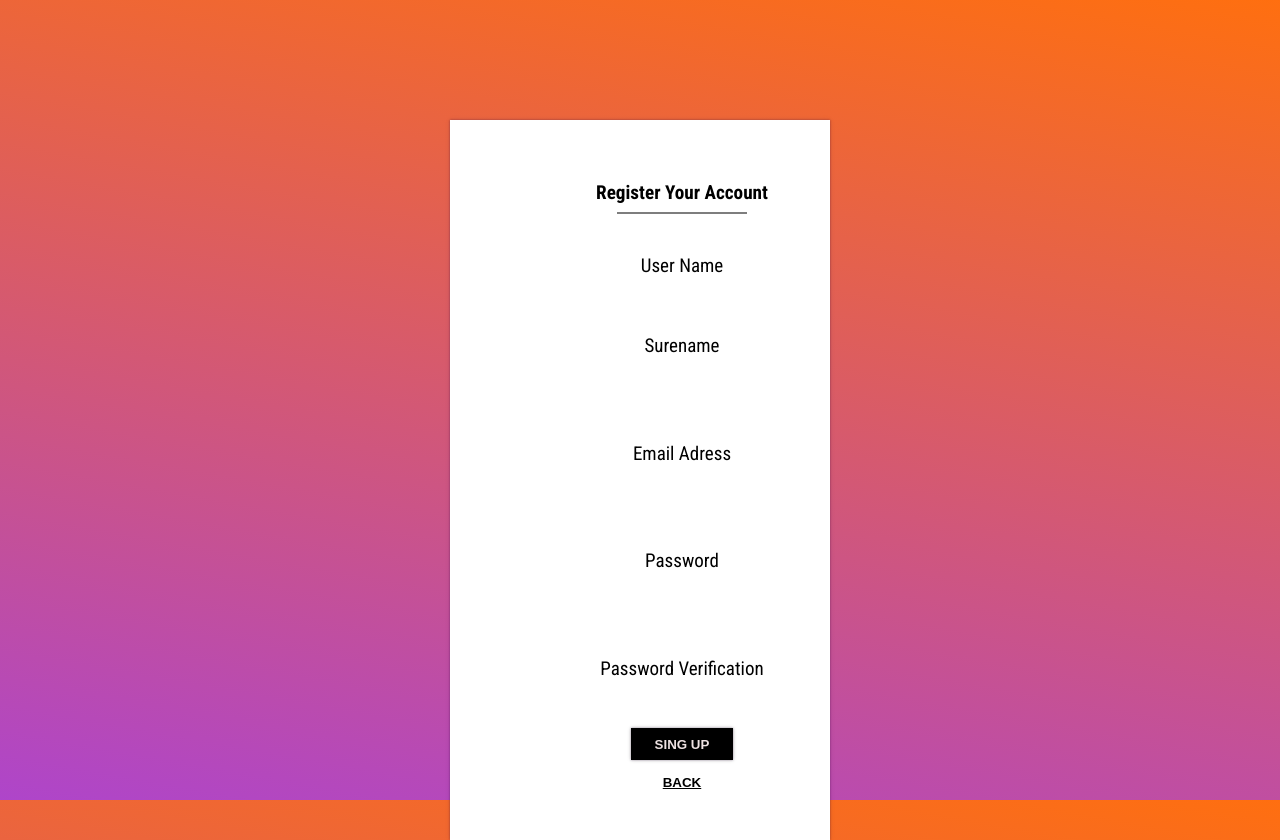
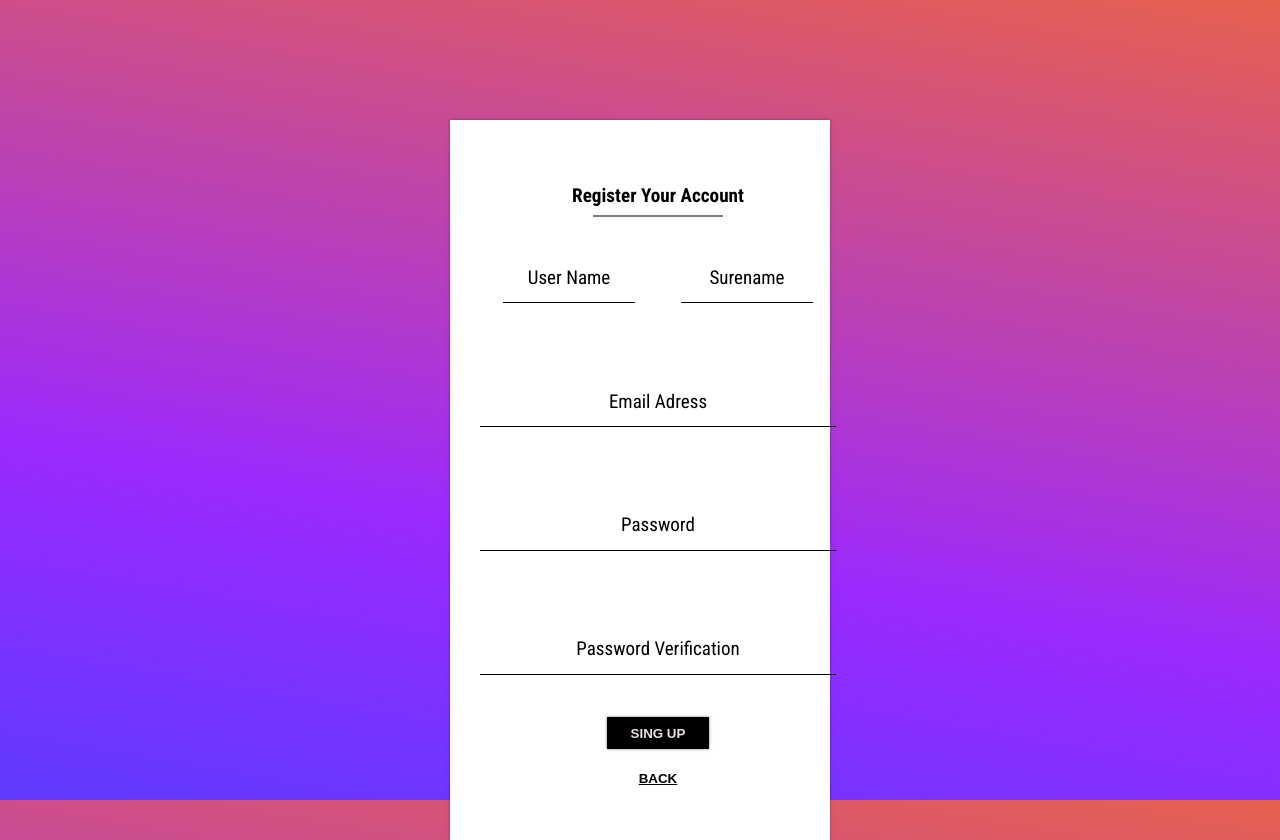
Before and after one commit to Jirijancik/SPlatform, a React (Create React App) app: page / in a window 1280 px wide. Both pictures are taken after a click on the button "SIGN IN". Built offline with nearby package versions, Linux system fonts and the light colour scheme.

Commit message:
small-css

```diff
--- a/src/App.css
+++ b/src/App.css
@@ -4,11 +4,11 @@ html{
 }
 
 body{
-    background: linear-gradient(10deg, #9d3cf2 0%,#ff6f0f 100%);
-    background-size: 200%;
+    background: linear-gradient(10deg,#3845ff 0%, #9b29ff 40%,#ff7315 100%);
+    background-size: 300%;
     margin: 0;
-    background-position: left;
-    animation: bg-animation 5s infinite alternate;
+    background-position: bottom;
+    animation: bg-animation 15s infinite alternate;
 }
 
 @keyframes bg-animation{
@@ -16,9 +16,9 @@ body{
         background-position: left;
     }
     50%{
+        background-position: bottom;
+    }
+    100%{
         background-position: right;
     }
-    100%{
-        background-position: left;
-    }
 }
--- a/src/components/LoginForm.tsx
+++ b/src/components/LoginForm.tsx
@@ -24,7 +24,6 @@ class LoginForm extends React.Component<{}, IState>{
 
   handleOnSubmit(event: FormEvent<HTMLFormElement> | FormEvent<HTMLButtonElement>) {
     event.preventDefault();
-
   };
 
 
--- a/src/css/Input.css
+++ b/src/css/Input.css
@@ -1,23 +1,16 @@
 .register__input {
   grid-column: 1/-1;
   font-family: 'Roboto Condensed', sans-serif;
-  height: 6vh;
+  height: 3rem;
   font-size: 19px;
   color: black;
-  width: 25rem;
+  width: 22rem;
   border: none;
+  border-bottom: 1px solid black;
   outline: none !important;
   background-color: transparent;
   font-weight: 400;
   margin: 10px 0px;
-}
-
-.register__input::after {
-  content: "";
-  display: block;
-  padding: 2px 0;
-  line-height: 1px;
-  border-top: 6px solid black;
 }
 
 .register__input::-webkit-input-placeholder {
@@ -56,12 +49,14 @@
 
 .register__input--name {
   width: 10vw;
-  grid-column: 1/-1;
+  -ms-grid-column: 1;
+  -ms-grid-column-span: 1;
+  grid-column: 1/2;
 }
 
 .register__input--surename {
   width: 10vw;
-  grid-column: 1/-1;
+  grid-column: 2/-1;
 }
 
 .register_input--not-valid {
--- a/src/css/Input.scss
+++ b/src/css/Input.scss
@@ -2,12 +2,13 @@
 .register__input{
     grid-column: 1/-1;
     font-family: 'Roboto Condensed', sans-serif;
-    height: 6vh;
+    height: 3rem;
     font-size: 19px;
     color: black;
 
-    width: 25rem;
+    width: 22rem;
     border: none;
+    border-bottom: 1px solid black;
     outline: none !important;
     background-color: transparent;
     font-weight: 400;
@@ -16,14 +17,6 @@
 
 .register__input:active, .register__input:focus{
 
-}
-
-.register__input::after {
-    content: "";
-    display: block;
-    padding: 2px 0;
-    line-height: 1px;
-    border-top: 6px solid rgb(0, 0, 0);
 }
 
 .register__input::placeholder { /* Firefox, Chrome, Opera */
@@ -41,11 +34,11 @@
 
 .register__input--name{
 width: 10vw;
-grid-column: 1/-1;
+grid-column: 1/2;
 }
 .register__input--surename{
     width: 10vw;
-    grid-column: 1/-1;
+    grid-column: 2/-1;
 }
 
 
```
Also changed, not shown: 1 other file (tests, documents, lock files or other folders).
